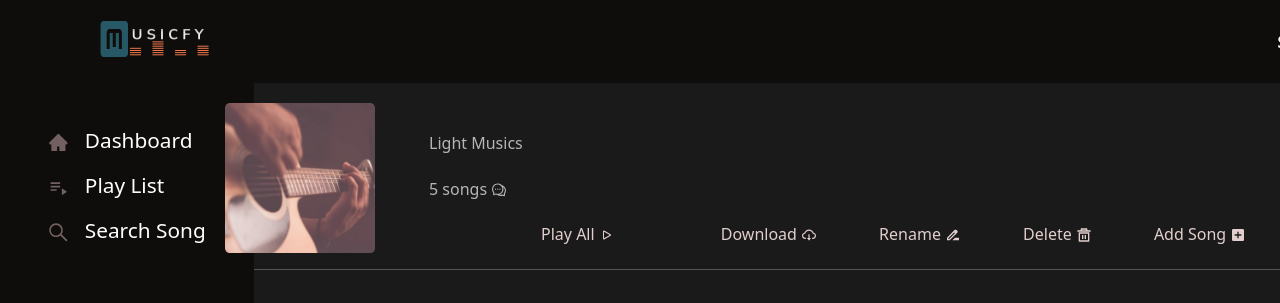
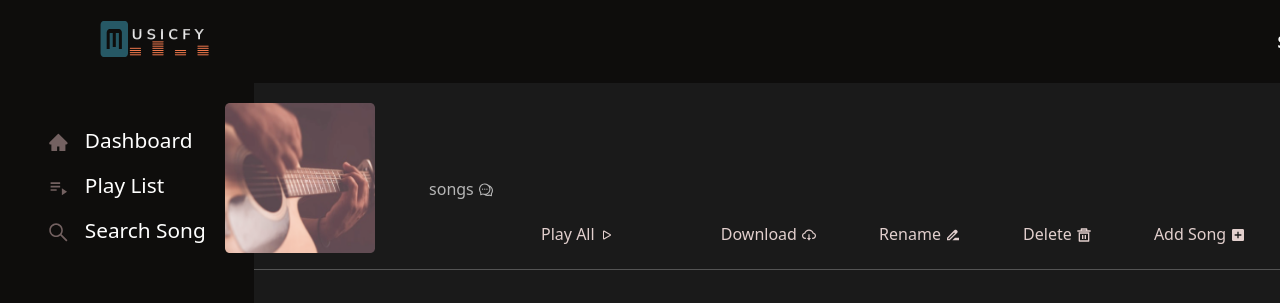
Before and after one commit to Music-App-Team/frontend, a React (Create React App) app: page /app/playlist/1 in a window 1280 px wide. Shown: the top 303 px of the page. Built offline with nearby package versions, Linux system fonts and the light colour scheme; sample sign-in values are in the browser's storage; a web font is replaced by a local one.

Commit message:
Jaber: playlistdetail (Name der playlist und der Zahl die Songs)
* delete line from playlist.js

* wip

```diff
--- a/src/pages/playlistDetail/PlaylistDetail.js
+++ b/src/pages/playlistDetail/PlaylistDetail.js
@@ -1,69 +1,66 @@
-import React from "react";
+import React, { useEffect } from 'react'
 import { Link } from "react-router-dom";
 import Modal from "../../components/modal/Modal";
 import { useState } from "react";
 import "./playListDetail.scss";
+import axios from 'axios';
+import { toast } from "react-toastify";
+import { useParams} from "react-router-dom";
 
-import { BsPlay } from "react-icons/bs";
-import {
-  AiOutlineCloudDownload,
-  AiFillPlayCircle,
-  AiFillMinusCircle,
-  AiOutlineComment,
-} from "react-icons/ai";
-import { MdDriveFileRenameOutline, MdAddBox } from "react-icons/md";
-import { RiDeleteBin5Line } from "react-icons/ri";
+import { BsPlay } from 'react-icons/bs';
+import { AiOutlineCloudDownload, AiFillPlayCircle, AiFillMinusCircle, AiOutlineComment } from 'react-icons/ai';
+import { MdDriveFileRenameOutline, MdAddBox } from 'react-icons/md';
+import { RiDeleteBin5Line } from 'react-icons/ri';
+
+
+
+
 
 function PlaylistDetail() {
   const [isOpen, setIsOpen] = useState(false);
 
+  const [playlistName,setPlaylistName]=useState(null)
+
+  const params = useParams();
+
+ useEffect(()=>{
+function playlistname(){
+
+     axios.get(`http://localhost:3010/playlist/getPlaylistById/${params.id}`)
+      .then((res) => setPlaylistName(res.data))
+      .catch((err) => toast.error(err.response?.data?.message || err.message));
+}
+ if (params?.id){
+  playlistname()
+ }
+ },[params.id]);
+
   return (
     <div>
       <div class="container-playlistdetail">
-        <div class="playlistaction ">
-          <div>
-            {" "}
-            <img
-              src="/images/playlistdetail.png"
-              className="rounded float-start "
-              alt=""
-            />
+
+       <div class="playlistaction ">
+          <div> <img src="/images/playlistdetail.png" className="rounded float-start " alt="" /></div>
+
+          <div class="playall row ">
+             {playlistName?<p>{playlistName.title}</p>:undefined}
+
+
+
+            <p> {playlistName?.songs?.length}songs <Link className="link" to="/app/comment"><AiOutlineComment /></Link></p>
+            <button className="play">Play All <BsPlay /></button>
           </div>
-          <div class="playall row ">
-            <p>Light Musics</p>
-            <p>
-              5 songs{" "}
-              <Link className="link" to="/app/comment">
-                <AiOutlineComment />
-              </Link>
-            </p>
-            <button className="play">
-              Play All <BsPlay />
-            </button>
-          </div>
-          <div class="download">
-            <button>
-              Download <AiOutlineCloudDownload />
-            </button>
-          </div>
-          <div class="rename">
-            <button>
-              Rename <MdDriveFileRenameOutline />
-            </button>
-          </div>
-          <div class="delete">
-            <button>
-              Delete <RiDeleteBin5Line />
-            </button>
-          </div>
-          <div class="add-song">
-            <button onClick={() => setIsOpen(true)}>
-              Add Song <MdAddBox />
-            </button>
-            <Modal open={isOpen} onClose={() => setIsOpen(false)}></Modal>
+          <div class="download"><button>Download <AiOutlineCloudDownload /></button></div>
+          <div class="rename"><button>Rename <MdDriveFileRenameOutline /></button></div>
+          <div class="delete"><button>Delete <RiDeleteBin5Line /></button></div>
+          <div class="add-song"><button onClick={() => setIsOpen(true)}>Add Song <MdAddBox /></button>
+
+          <Modal open={isOpen} onClose={() => setIsOpen(false)}>
+        </Modal>
           </div>
         </div>
-        <hr className="hr" />
+
+        <hr  className="hr"/>
         <div className="list-songs">
           <ul class="list-group list-group-horizontal ms-4 mt-5 ">
             <li class="list-group-item">Shape of you</li>
--- a/src/pages/playlists/Playlist.js
+++ b/src/pages/playlists/Playlist.js
@@ -10,6 +10,7 @@ import { toast } from "react-toastify";
 import { Link } from "react-router-dom";
 
 function Playlist() {
+
   const [openCreateModal, setOpenCreateModal] = useState(false);
   const [playlists, setPlaylists] = useState([]);
 
@@ -24,7 +25,7 @@ function Playlist() {
   function getPlayList() {
     axios
       .get("http://localhost:3010/playlist/getAllPlaylists")
-      .then((res) => setPlaylists(res.data))
+      .then((res) => setPlaylists([...res.data]))
       .catch((err) => toast.error(err.response?.data?.message || err.message));
   }
 
```
